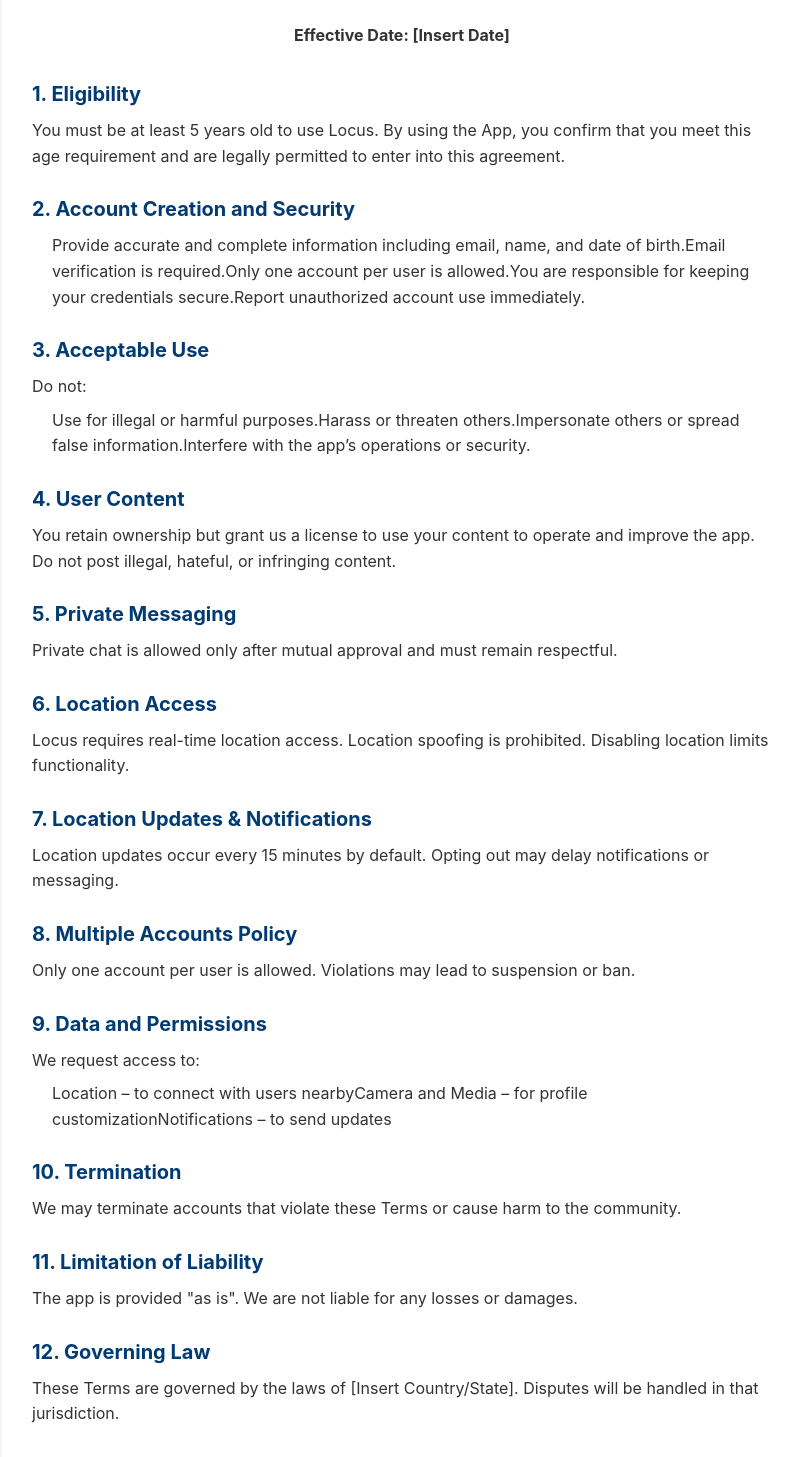
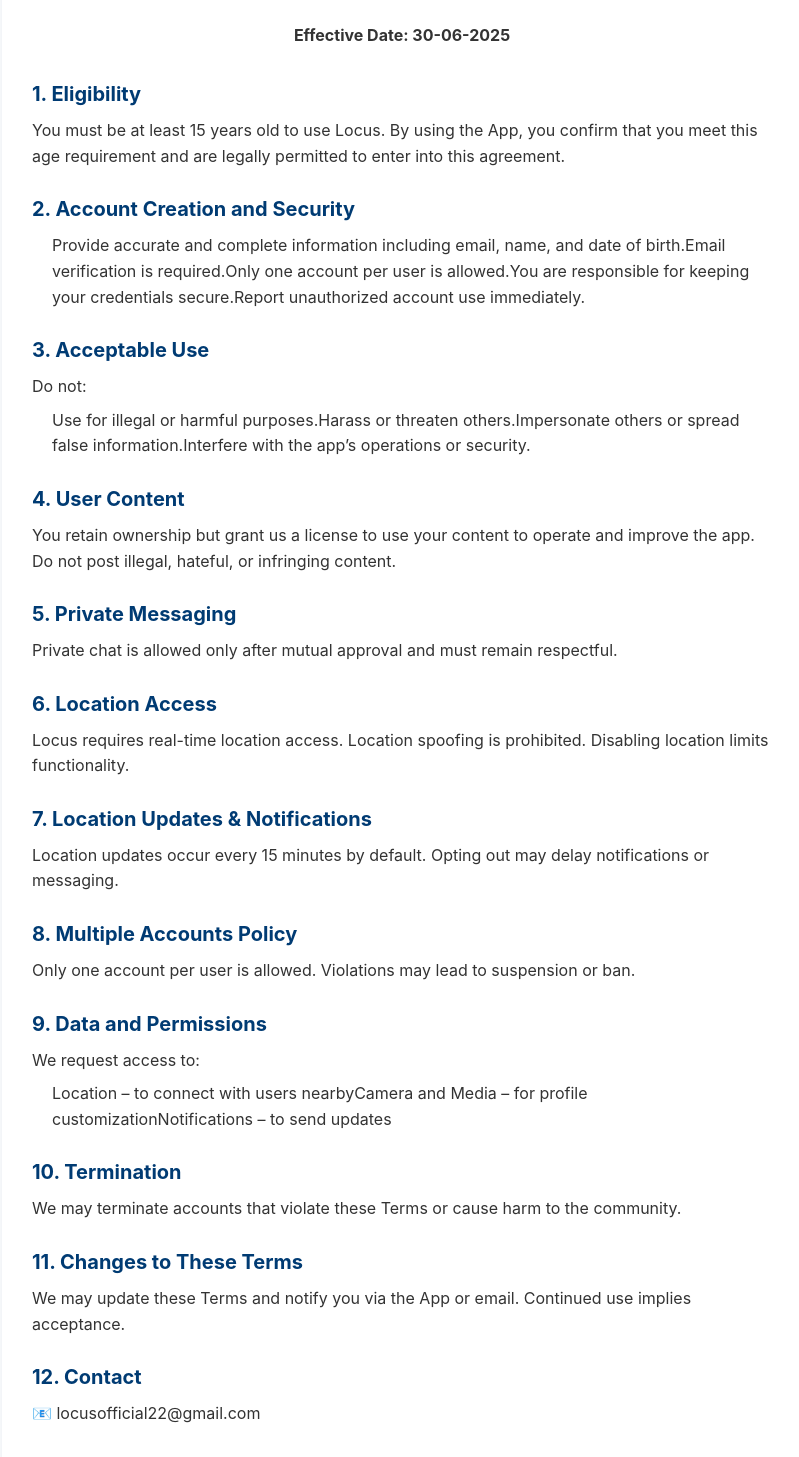
Before and after one commit to four-shadows-in/locus-website-, a React (Vite) app in the folder Locus_Website/: page /terms in a window 1280 px wide. Shown: the part 187-1644 px from the top of the page, without its empty margins (238-1037 px from the left). Built offline with nearby package versions, Linux system fonts and the light colour scheme.

Commit message:
modified privacy and terms

```diff
--- a/Locus_Website/src/pages/PrivacyPolicy.jsx
+++ b/Locus_Website/src/pages/PrivacyPolicy.jsx
@@ -5,7 +5,7 @@
   return (
     <div className="privacy-container">
       <h1 className="privacy-title">Locus – Privacy Policy</h1>
-      <p className="privacy-effective-date">Effective Date: [Insert Date]</p>
+      <p className="privacy-effective-date">Effective Date: 30-06-2025</p>
 
       <section>
         <h2>1. What Information We Collect</h2>
@@ -123,15 +123,7 @@
       </section>
 
       <section>
-        <h2>11. Children’s Privacy</h2>
-        <p>
-          Locus is for users 5 years and older. We do not knowingly collect data
-          from children under 5. Contact us if you believe we have.
-        </p>
-      </section>
-
-      <section>
-        <h2>12. Your Choices</h2>
+        <h2>11. Your Choices</h2>
         <ul>
           <li>Update/delete your info in account settings</li>
           <li>Manage permissions via device settings</li>
@@ -140,7 +132,7 @@
       </section>
 
       <section>
-        <h2>13. Policy Updates</h2>
+        <h2>12. Policy Updates</h2>
         <p>
           We may revise this policy. Significant changes will be shared via the
           app or email.
@@ -148,8 +140,8 @@
       </section>
 
       <section>
-        <h2>14. Contact Us</h2>
-        <p>📧 [Insert Contact Email]</p>
+        <h2>13. Contact Us</h2>
+        <p>📧 locusofficial22@gmail.com</p>
       </section>
     </div>
   );
--- a/Locus_Website/src/pages/TermsAndConditions.jsx
+++ b/Locus_Website/src/pages/TermsAndConditions.jsx
@@ -5,12 +5,12 @@
   return (
     <div className="terms-container">
       <h1 className="terms-title">Locus – Terms and Conditions</h1>
-      <p className="terms-effective-date">Effective Date: [Insert Date]</p>
+      <p className="terms-effective-date">Effective Date: 30-06-2025</p>
 
       <section>
         <h2>1. Eligibility</h2>
         <p>
-          You must be at least 5 years old to use Locus. By using the App, you
+          You must be at least 15 years old to use Locus. By using the App, you
           confirm that you meet this age requirement and are legally permitted
           to enter into this agreement.
         </p>
@@ -101,23 +101,7 @@
       </section>
 
       <section>
-        <h2>11. Limitation of Liability</h2>
-        <p>
-          The app is provided "as is". We are not liable for any losses or
-          damages.
-        </p>
-      </section>
-
-      <section>
-        <h2>12. Governing Law</h2>
-        <p>
-          These Terms are governed by the laws of [Insert Country/State].
-          Disputes will be handled in that jurisdiction.
-        </p>
-      </section>
-
-      <section>
-        <h2>13. Changes to These Terms</h2>
+        <h2>11. Changes to These Terms</h2>
         <p>
           We may update these Terms and notify you via the App or email.
           Continued use implies acceptance.
@@ -125,8 +109,8 @@
       </section>
 
       <section>
-        <h2>14. Contact</h2>
-        <p>📧 [Insert Contact Email]</p>
+        <h2>12. Contact</h2>
+        <p>📧 locusofficial22@gmail.com</p>
       </section>
     </div>
   );
```
